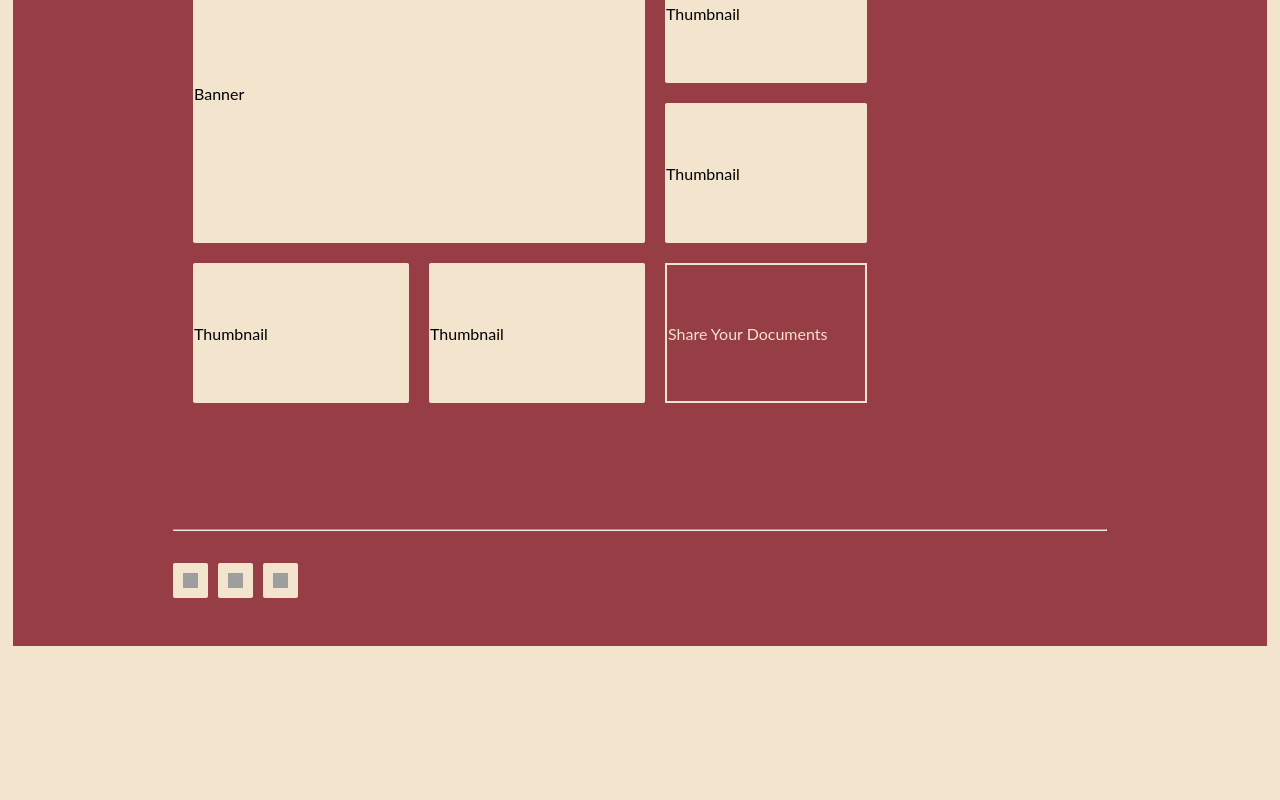
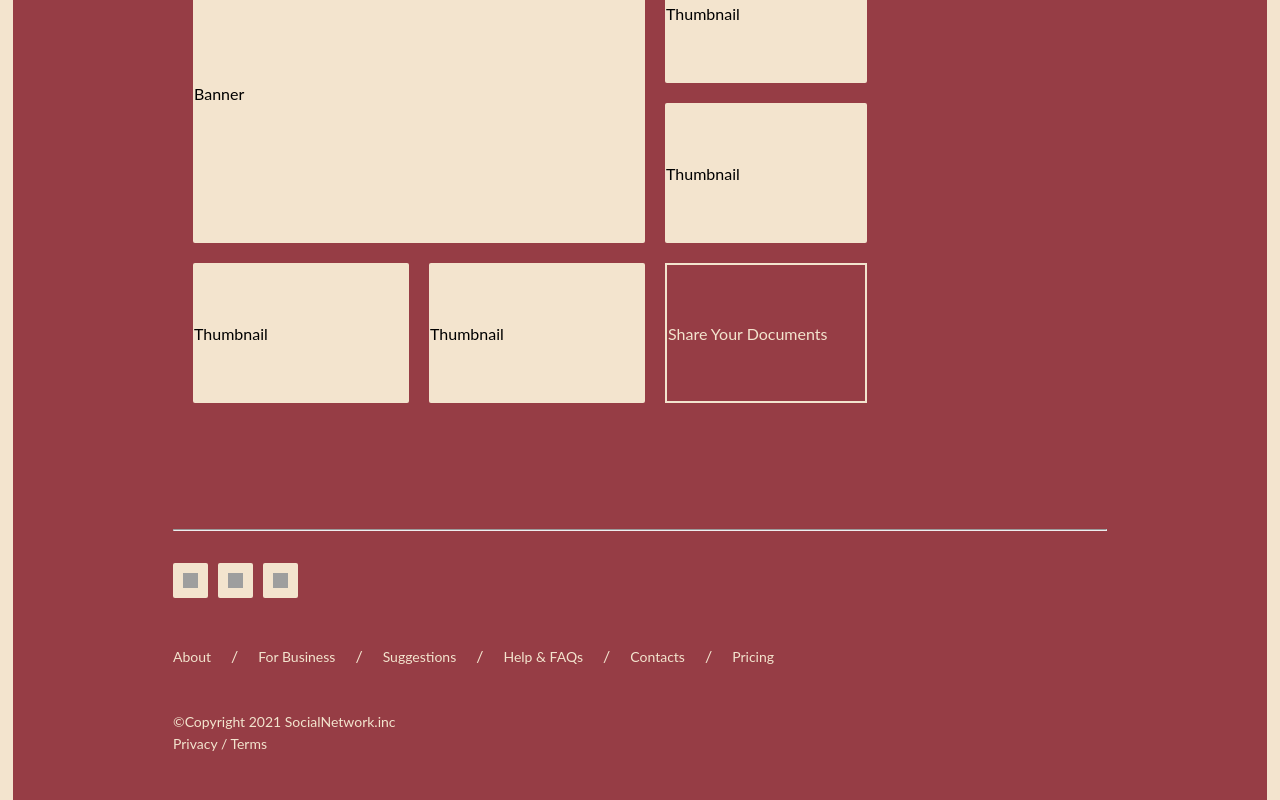
Before and after one commit to FahrasNH/sosial-network, an Angular app: page / in a window 1280 px wide. Shown: the part 1521-2321 px from the top of the page. Before the commit the page ends 2167 px from the top, so only its background shows below. Built offline with nearby package versions, Linux system fonts and the light colour scheme; grey boxes are pictures that could not be loaded.

Commit message:
Create footer copyright

```diff
--- a/src/app/pages/components/footer/footer.component.html
+++ b/src/app/pages/components/footer/footer.component.html
@@ -1,14 +1,41 @@
 <footer>
-  <hr>
+  <hr />
   <div class="social-media">
     <div class="wrap-sosmed">
-      <img class="img-sosmed" src="https://stackblitz.com/files/angular-ivy-um24md/github/FahrasNH/sosial-network/master/src/app/assets/images/twitter.svg" alt="twitter" />
+      <img
+        class="img-sosmed"
+        src="https://stackblitz.com/files/angular-ivy-um24md/github/FahrasNH/sosial-network/master/src/app/assets/images/twitter.svg"
+        alt="twitter"
+      />
     </div>
     <div class="wrap-sosmed">
-      <img class="img-sosmed" src="https://stackblitz.com/files/angular-ivy-um24md/github/FahrasNH/sosial-network/master/src/app/assets/images/linkedin.svg" alt="linkedIn" />
+      <img
+        class="img-sosmed"
+        src="https://stackblitz.com/files/angular-ivy-um24md/github/FahrasNH/sosial-network/master/src/app/assets/images/linkedin.svg"
+        alt="linkedIn"
+      />
     </div>
     <div class="wrap-sosmed">
-      <img class="img-sosmed" src="https://stackblitz.com/files/angular-ivy-um24md/github/FahrasNH/sosial-network/master/src/app/assets/images/facebook.svg" alt="facebook" />
+      <img
+        class="img-sosmed"
+        src="https://stackblitz.com/files/angular-ivy-um24md/github/FahrasNH/sosial-network/master/src/app/assets/images/facebook.svg"
+        alt="facebook"
+      />
+    </div>
+  </div>
+
+  <div class="wrap-footer-menu">
+    <div class="footer-menu">
+      <ul>
+        <li *ngFor="let menu of arrMenu; let last = last;">
+          <a href="{{menu.url}}">{{menu.title}}</a
+          ><span>{{last ? '' : '/'}}</span>
+        </li>
+      </ul>
+    </div>
+    <div class="footer-menu">
+      <p>©Copyright 2021 SocialNetwork.inc</p>
+      <p>Privacy / Terms</p>
     </div>
   </div>
 </footer>
--- a/src/app/pages/components/footer/footer.component.scss
+++ b/src/app/pages/components/footer/footer.component.scss
@@ -19,4 +19,31 @@ footer {
       }
     }
   }
+
+  .wrap-footer-menu {
+    margin: 3em 0 0 0;
+    .footer-menu {
+      ul {
+        padding: 0;
+        margin-bottom: 3em;
+        li {
+          list-style: none;
+          margin-right: 20px;
+          display: inline-block;
+          color: #f3e4ce;
+          a {
+            font-size: 14px;
+            color: #f3e4ce;
+            margin-right: 20px;
+            text-decoration: none;
+          }
+        }
+      }
+      p {
+        margin: 5px 0 0 0;
+        font-size: 14px;
+        color: #f3e4ce;
+      }
+    }
+  }
 }
--- a/src/app/pages/components/footer/footer.component.ts
+++ b/src/app/pages/components/footer/footer.component.ts
@@ -6,5 +6,36 @@ import { Component, OnInit } from '@angular/core';
   styleUrls: ['./footer.component.scss']
 })
 export class FooterComponent implements OnInit {
-  ngOnInit(): void {}
+  arrMenu: any[] = [];
+
+  constructor() {}
+
+  ngOnInit(): void {
+    this.arrMenu = [
+      {
+        title: 'About',
+        url: '/'
+      },
+      {
+        title: 'For Business',
+        url: '/'
+      },
+      {
+        title: 'Suggestions',
+        url: '/'
+      },
+      {
+        title: 'Help & FAQs',
+        url: '/'
+      },
+      {
+        title: 'Contacts',
+        utl: '/'
+      },
+      {
+        title: 'Pricing',
+        url: '/'
+      }
+    ];
+  }
 }
```
